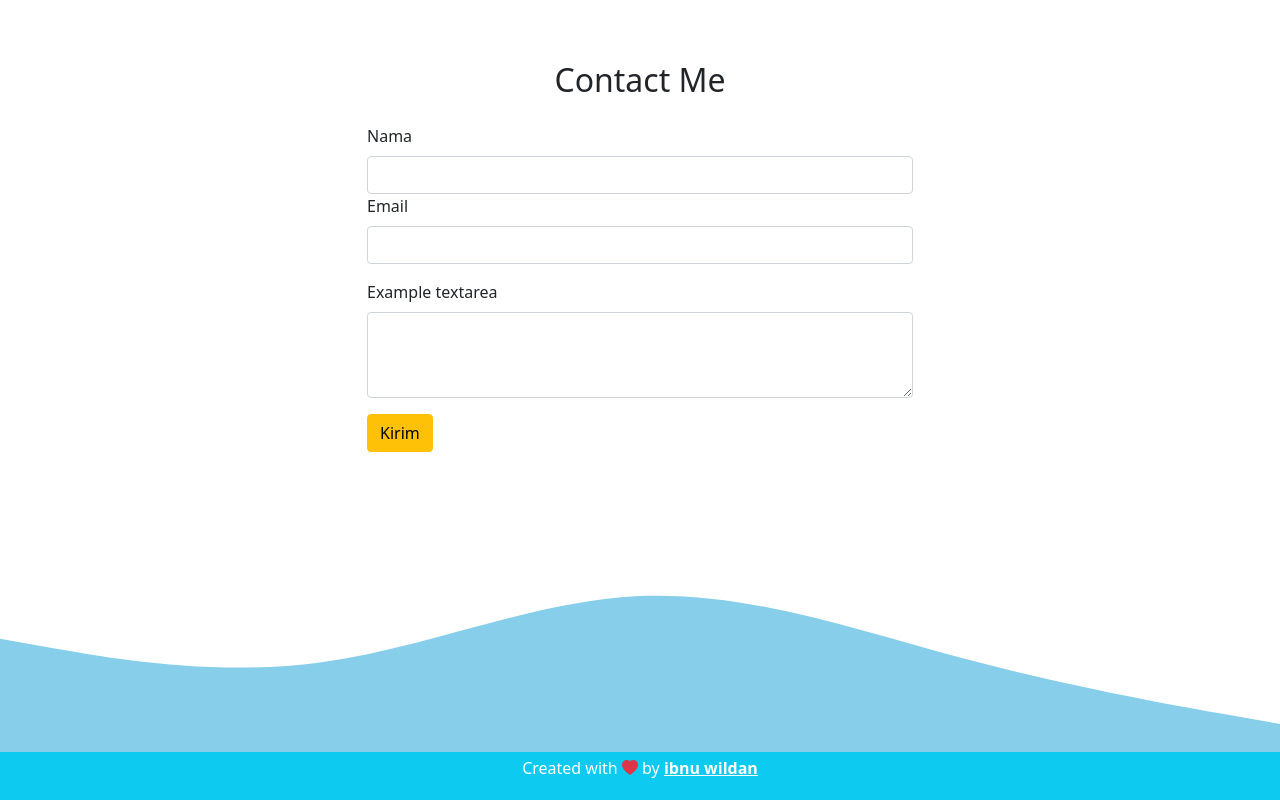
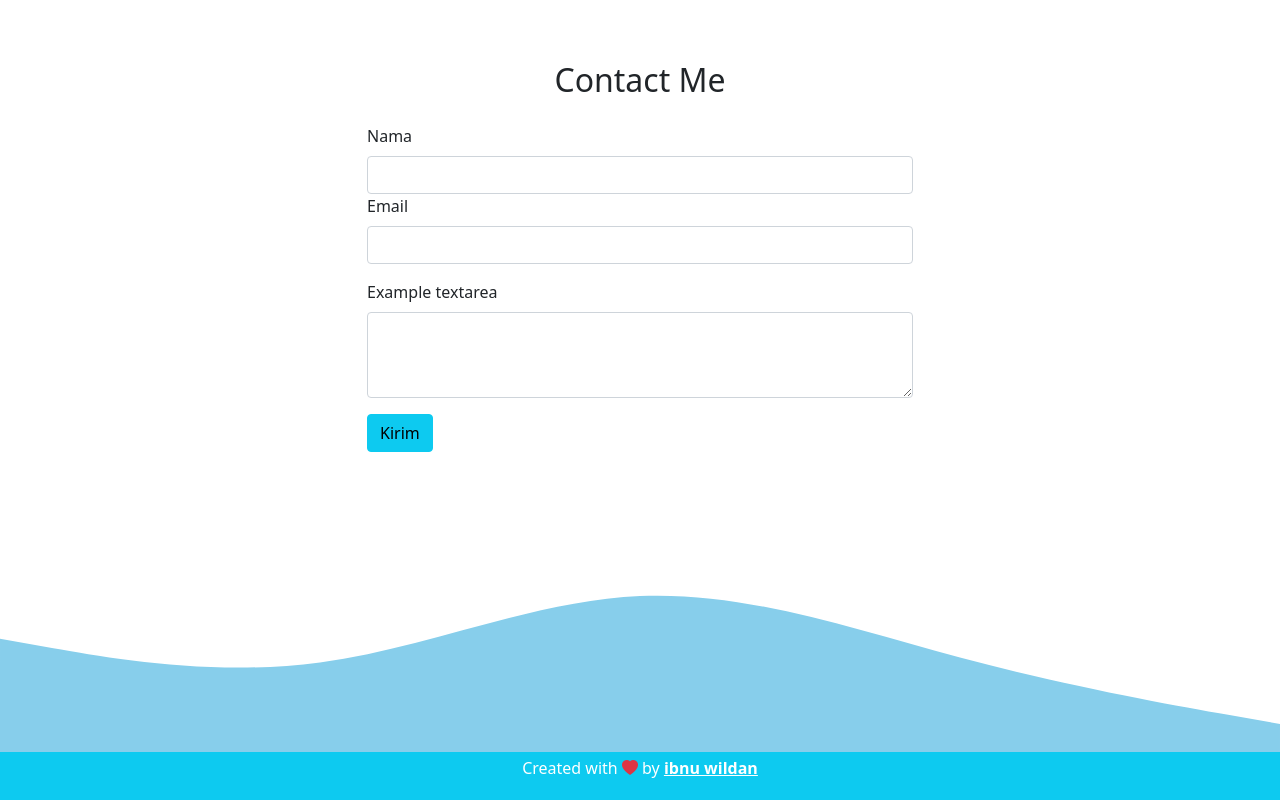
Before and after one commit to ibnuwildan/ibnuwildan.github.io, a plain HTML site: page index.html in a window 1280 px wide. Shown: the part 2034-2834 px from the top of the page. Drawn offline with nearby package versions, Linux system fonts and the light colour scheme.

Commit message:
merubah tombol kirim jadi biru

```diff
--- a/index.html
+++ b/index.html
@@ -149,7 +149,7 @@
                     <label for="pesan" class="form-label">Example textarea</label>
                     <textarea class="form-control" id="pesan" rows="3"></textarea>
                   </div>
-                <button type="submit" class="btn btn-warning">Kirim</button>
+                <button type="submit" class="btn btn-info">Kirim</button>
               </form>
             </div>
         </div>
```
